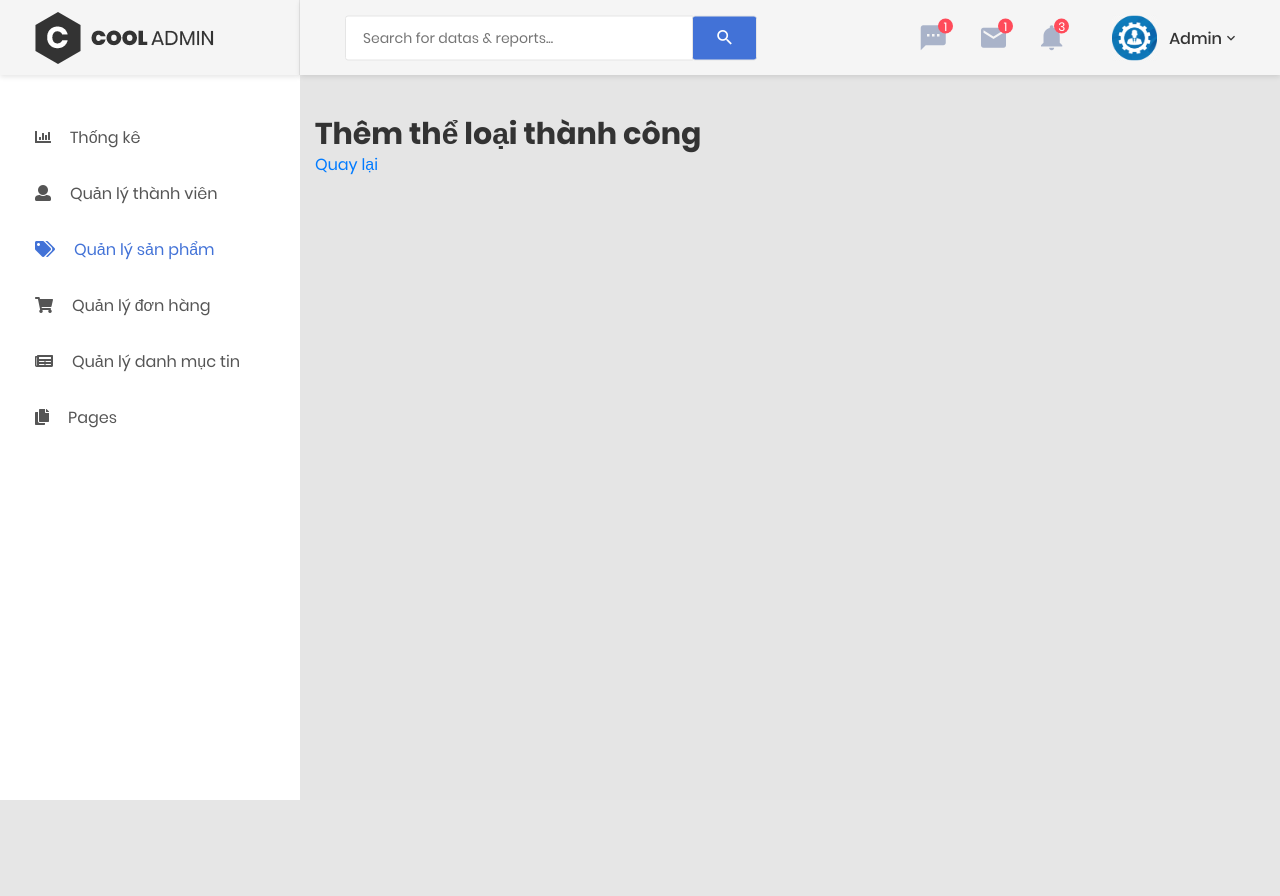
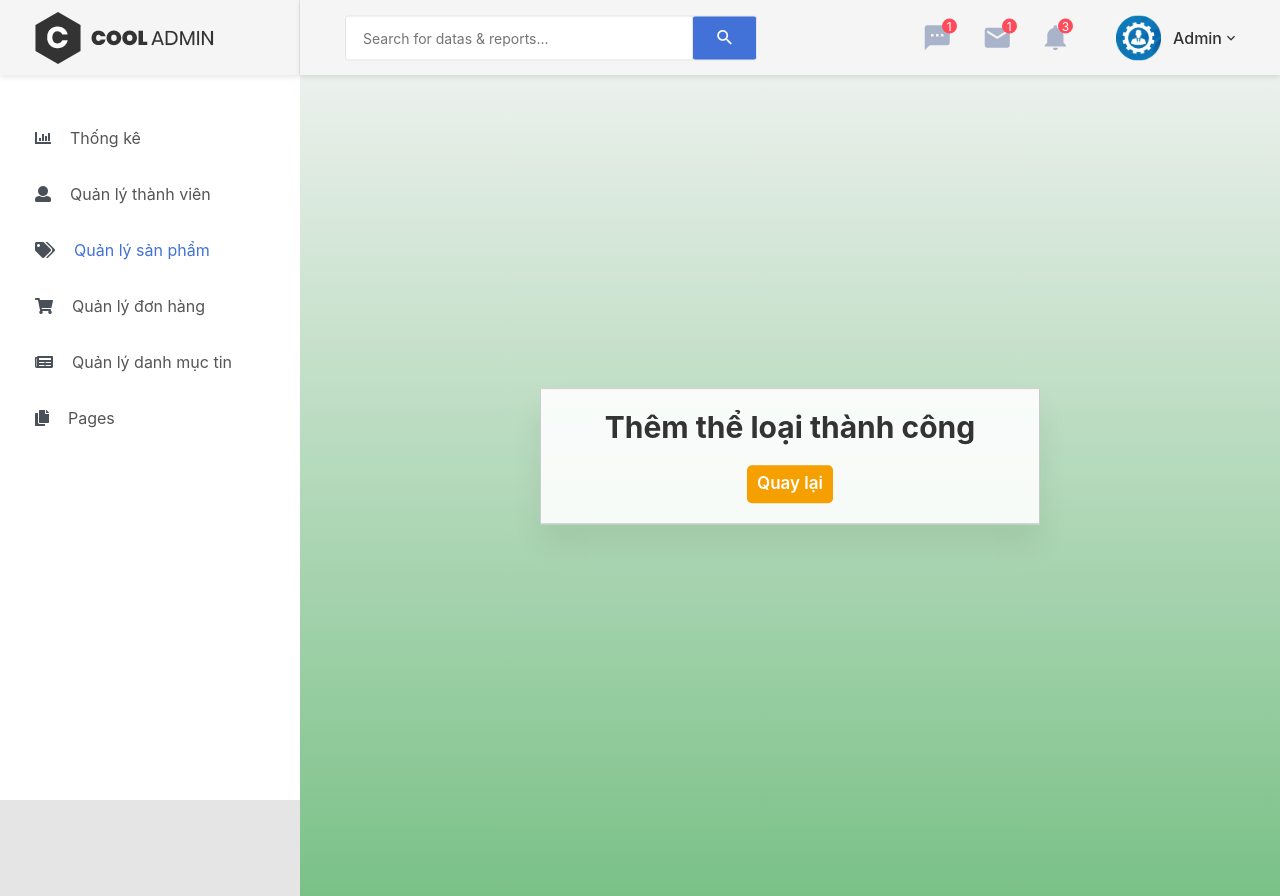
Before and after one commit to namnt0413/database-project, a PHP site: page /admin/book_add_genres.php?action=create&id=1 in a window 1280 px wide. Before the commit the page ends 800 px from the top, so only its background shows below. Run offline with PHP 8.4, Linux system fonts and the light colour scheme; a user stored in the database is signed in; data comes from the database, SQL or seed files in the repository; data that the repository does not hold is empty.

Commit message:
Sửa giao diện cho trang admin (tiếp)

```diff
--- a/admin/book_add_genres.php
+++ b/admin/book_add_genres.php
@@ -24,9 +24,7 @@
         include 'admin_navbar.php';
     ?>
         <!-- MAIN CONTENT -->
-            <div class="main-content">
-                <div class="section__content section__content--p30">
-                    <div class="row">
+
                         <?php
                         $error = false;
 
@@ -44,15 +42,19 @@
                             mysqli_close($con);
                             if ($error !== false) {
                                 ?>
+                                <div class="content-container" style="height:110vh">
                                     <div id="error-notify" class="box-content">
-                                    <h2>Thông báo</h2>
-                                    <h4><?= $error ?></h4>
-                                    <a href="javascript:window.history.go(-1)">Quay lại</a>
+                                        <h2 >Thông báo</h2>
+                                        <h4 style="margin-bottom: 20px;"><?= $error ?></h4>
+                                        <a class="link-button" href="javascript:window.history.go(-1)">Quay lại</a>
+                                    </div>
                                 </div>
                             <?php } else { ?>
+                                <div class="content-container" style="height:110vh">
                                     <div id="success-notify" class="box-content">
-                                    <h2>Thêm thể loại thành công</h2>
-                                    <a href="javascript:window.history.go(-2)">Quay lại</a>
+                                        <h2 style="margin-bottom: 20px;">Thêm thể loại thành công</h2>
+                                        <a class="link-button" href="javascript:window.history.go(-2)">Quay lại</a>
+                                    </div>
                                 </div>
                             <?php } ?>
 
@@ -62,7 +64,8 @@
 
                                 <a class="fa fa-undo" href="javascript:window.history.go(-1)">  Quay lại</a>
                             </div><!-- end row1 -->
-
+                            <div class="content-container">
+                            <div class="box-content">
                                 <div class="row">
                                     <h1>Chọn thể loại cần thêm : </h1>
                                 </div>
@@ -86,7 +89,8 @@
                                 </div>
                                     </div>
                                     </div>
-            </div>
+
+
 
     <!-- Jquery JS-->
     <script src="vendor/jquery-3.2.1.min.js"></script>
@@ -125,6 +129,64 @@
     <?php } ?>   <!-- end else -->
 
 </body>
+<style>
+     * {
+                margin: 0;
+                padding: 0;
+                box-sizing: border-box;
+                font-family: -apple-system,BlinkMacSystemFont,"Segoe UI",Roboto,"Helvetica Neue",Arial,sans-serif,"Apple Color Emoji","Segoe UI Emoji","Segoe UI Symbol","Noto Color Emoji";
+                color: #495057;
+            }
+            h2 {
+                margin-bottom: 20px;
+            }
+            .content-container {
+                margin-top: 1rem;
+                position: relative;
+                height: 90vh;
+                 /* background-image: linear-gradient(rgba(233, 236, 239, 0.603), rgba(233, 236, 239, 0.603));
+                 background-image: linear-gradient(rgba(34, 34, 34, 0.603), rgba(34, 34, 34, 0.603)), url(assets/image/login-theme.jpg);
+                background-size: cover; */
+                background-image: linear-gradient(#f4f4f4, #7ac187);
 
+            }
+            .box-content{
+                margin: 0 auto;
+                width: 500px;
+
+                text-align: center;
+                padding: 20px;
+                box-shadow: 0 20px 30px 0 rgba(0, 0, 0, 0.07);
+                border: 1px solid #ccc;
+                position: absolute;
+                box-shadow: 0 20px 30px 0 rgba(0, 0, 0, 0.07);
+
+                top: 50%;
+                left: 50%;
+                transform: translate(-50%, -50%);
+                background: rgb(256,256,256,0.9);
+                display: flex;
+                flex-direction: column;
+                align-items: center;
+            }
+
+            .link-button:link, .link-button:visited {
+                display: inline-block;
+                text-decoration: none;
+                font-size: 17px;
+                font-weight: 600;
+                background-color: #f59f00;
+                color: #fff;
+                text-decoration: none;
+                cursor: pointer;
+                border-radius: 5px;
+                border: 0;
+                padding: 5px 10px;
+            }
+
+            .link-button:hover, .link-button:active {
+                background-color: #f08c00;
+            }
+</style>
 </html>
 <!-- end document-->
--- a/admin/genres_delete.php
+++ b/admin/genres_delete.php
@@ -58,7 +58,7 @@
                  /* background-image: linear-gradient(rgba(233, 236, 239, 0.603), rgba(233, 236, 239, 0.603));
                  background-image: linear-gradient(rgba(34, 34, 34, 0.603), rgba(34, 34, 34, 0.603)), url(assets/image/login-theme.jpg);
                 background-size: cover; */
-                background-color: #27ae60;
+                background-image: linear-gradient(#f4f4f4, #7ac187);
 
             }
             .box-content{
```
Also changed, not shown: admin/order_delete.php (+62 -9 lines), admin/user_edit.php (+8 -6 lines). Lines whose indentation alone changed are shown as unchanged.
